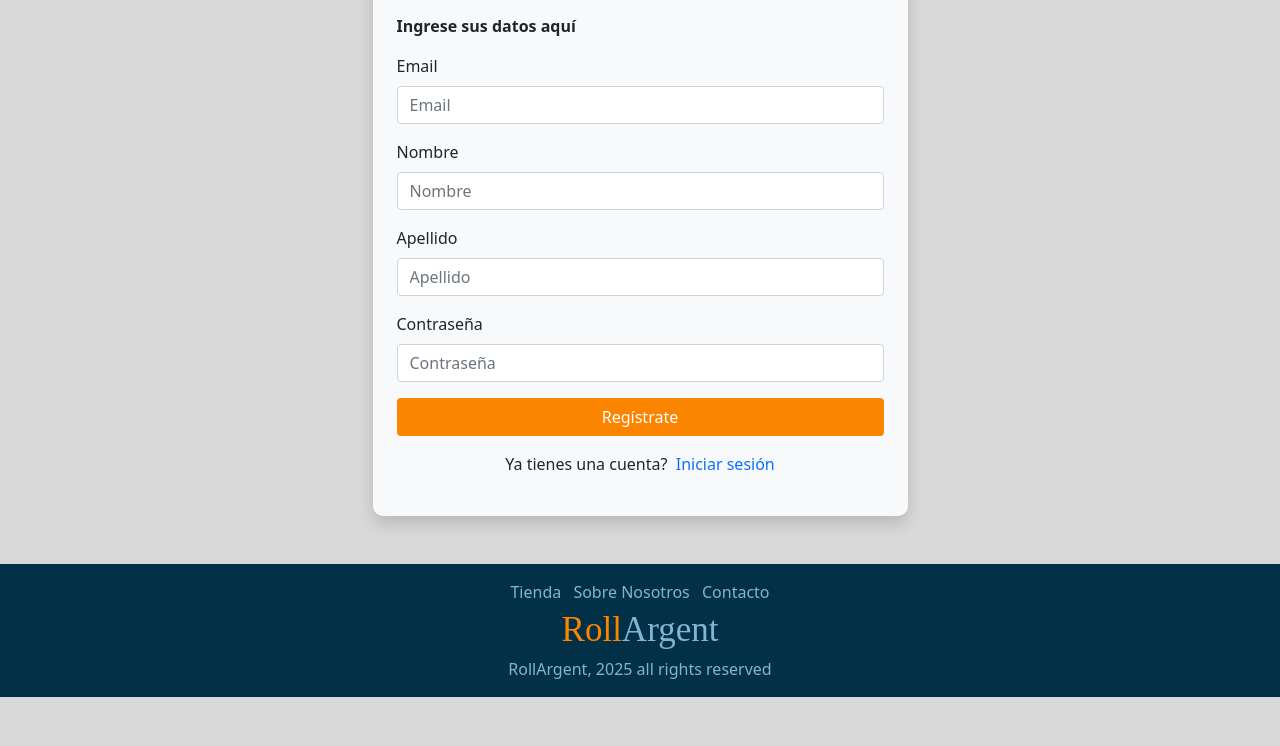
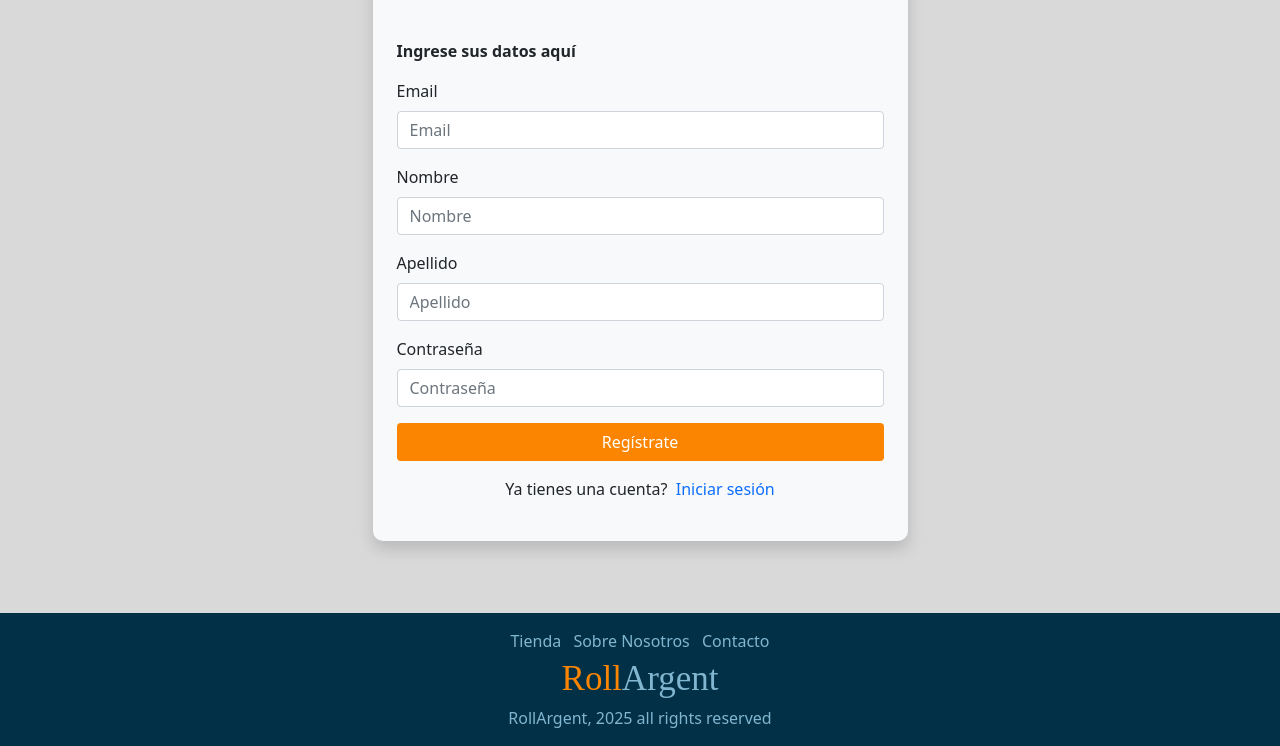
Before and after one commit to FrankArteche/TPDSW, a plain HTML site: page src/register.html in a window 1280 px wide. Shown: the part 283-1029 px from the top of the page. Before the commit the page ends 980 px from the top, so only its background shows below. Drawn offline with nearby package versions, Linux system fonts and the light colour scheme; a web font is replaced by a local one.

Commit message:
Fixes Register

```diff
--- a/dist/styles/styles_register.css
+++ b/dist/styles/styles_register.css
@@ -178,3 +178,7 @@
     font-family: "Genos", serif;
     font-size: 60px;
   }/*# sourceMappingURL=styles_login.css.map */
+
+  .viewHeight{
+    height: 100vh;
+  }
--- a/src/register.html
+++ b/src/register.html
@@ -5,7 +5,7 @@
     <meta charset="UTF-8">
     <meta name="viewport" content="width=device-width, initial-scale=1.0">
     <link href="https://cdn.jsdelivr.net/npm/bootstrap@5.0.2/dist/css/bootstrap.min.css" rel="stylesheet">
-    <title>RollArgent - LogIn</title>
+    <title>RollArgent - Register</title>
     <link rel="icon" href="/dist/img/logo.png" type="image/x-icon">
     <link rel="stylesheet" href="/dist/styles/styles.css">
     <link rel="stylesheet" href="/dist/styles/styles_register.css">
@@ -57,7 +57,7 @@
         </nav>
     </header>
 <!-- Formulario de inicio de Sesion -->
-    <section class="flex-grow-1 d-flex justify-content-center align-items-center p-4 m-4">
+    <section class="flex-grow-1 d-flex justify-content-center align-items-center p-5 m-5 viewHeight">
         <div class="d-flex flex-column align-items-center p-4  bg-light shadow tarjeta">
             <div class="rollargent-box text-center mb-3">
                 <img src="../dist/img/RollArgent.png">
```
